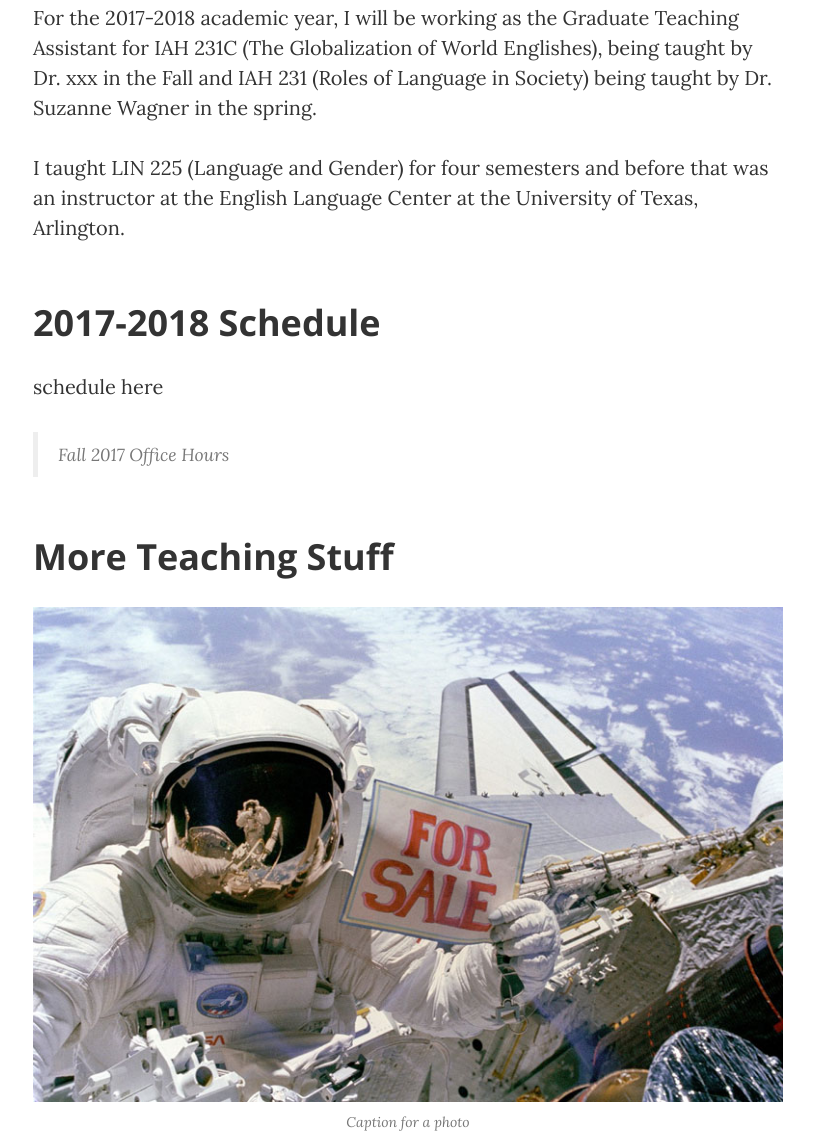
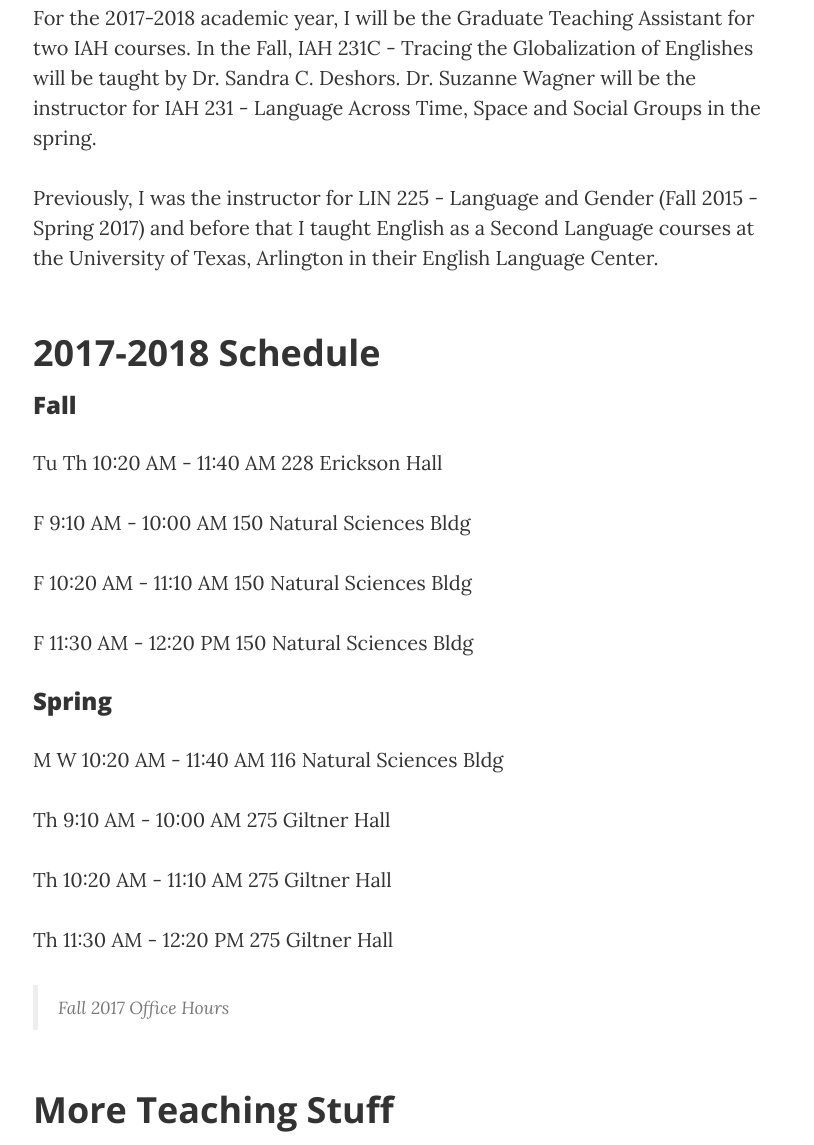
Before and after one commit to MonNesbitt/Website, a website: page teaching.html in a window 1280 px wide. Shown: the part 553-1698 px from the top of the page, without its empty margins (232-1046 px from the left). Drawn offline with nearby package versions, Linux system fonts and the light colour scheme.

Commit message:
Update teaching.html

```diff
--- a/teaching.html
+++ b/teaching.html
@@ -89,12 +89,25 @@
             <div class="row">
                 <div class="col-lg-8 col-lg-offset-2 col-md-10 col-md-offset-1">
 
-                    <p>For the 2017-2018 academic year, I will be working as the Graduate Teaching Assistant for IAH 231C (The Globalization of World Englishes), being taught by Dr. xxx in the Fall and IAH 231 (Roles of Language in Society) being taught by Dr. Suzanne Wagner in the spring.</p>
-                    <p>I taught LIN 225 (Language and Gender) for four semesters and before that was an instructor at the English Language Center at the University of Texas, Arlington.</p>
+                    <p>For the 2017-2018 academic year, I will be the Graduate Teaching Assistant for two IAH courses.  In the Fall, IAH 231C - Tracing the Globalization of Englishes will be taught by Dr. Sandra C. Deshors<https://sites.google.com/site/sandracdeshors/home>.
+                        Dr. Suzanne Wagner<https://msu.edu/~wagnersu/> will be the instructor for IAH 231 - Language Across Time, Space and Social Groups in the spring.</p>
+                    <p>Previously, I was the instructor for LIN 225 - Language and Gender (Fall 2015 - Spring 2017) and before that I taught English as a Second Language courses at the University of Texas, Arlington in their English Language Center.</p>
 
                     <h2 class="section-heading"> 2017-2018 Schedule</h2>
 
-                    <p>schedule here</p>
+                    <h3>Fall</h3>
+                    <p>Tu Th 	10:20 AM - 11:40 AM 		228 Erickson Hall</p>
+                    <p>F 	    9:10 AM - 10:00 AM 		    150 Natural Sciences Bldg</p>
+                    <p>F 	    10:20 AM - 11:10 AM 		150 Natural Sciences Bldg</p>
+                    <p>F 	    11:30 AM - 12:20 PM 		150 Natural Sciences Bldg</p>
+
+                    <h3>Spring</h3>
+                    <p>M W 	10:20 AM - 11:40 AM 		116 Natural Sciences Bldg</p>
+                    <p>Th 	9:10 AM - 10:00 AM 		    275 Giltner Hall</p>
+                    <p>Th 	10:20 AM - 11:10 AM 		275 Giltner Hall</p>
+                    <p>Th 	11:30 AM - 12:20 PM 		275 Giltner Hall</p>
+
+
 
                     <blockquote>Fall 2017 Office Hours </blockquote>
 
```
